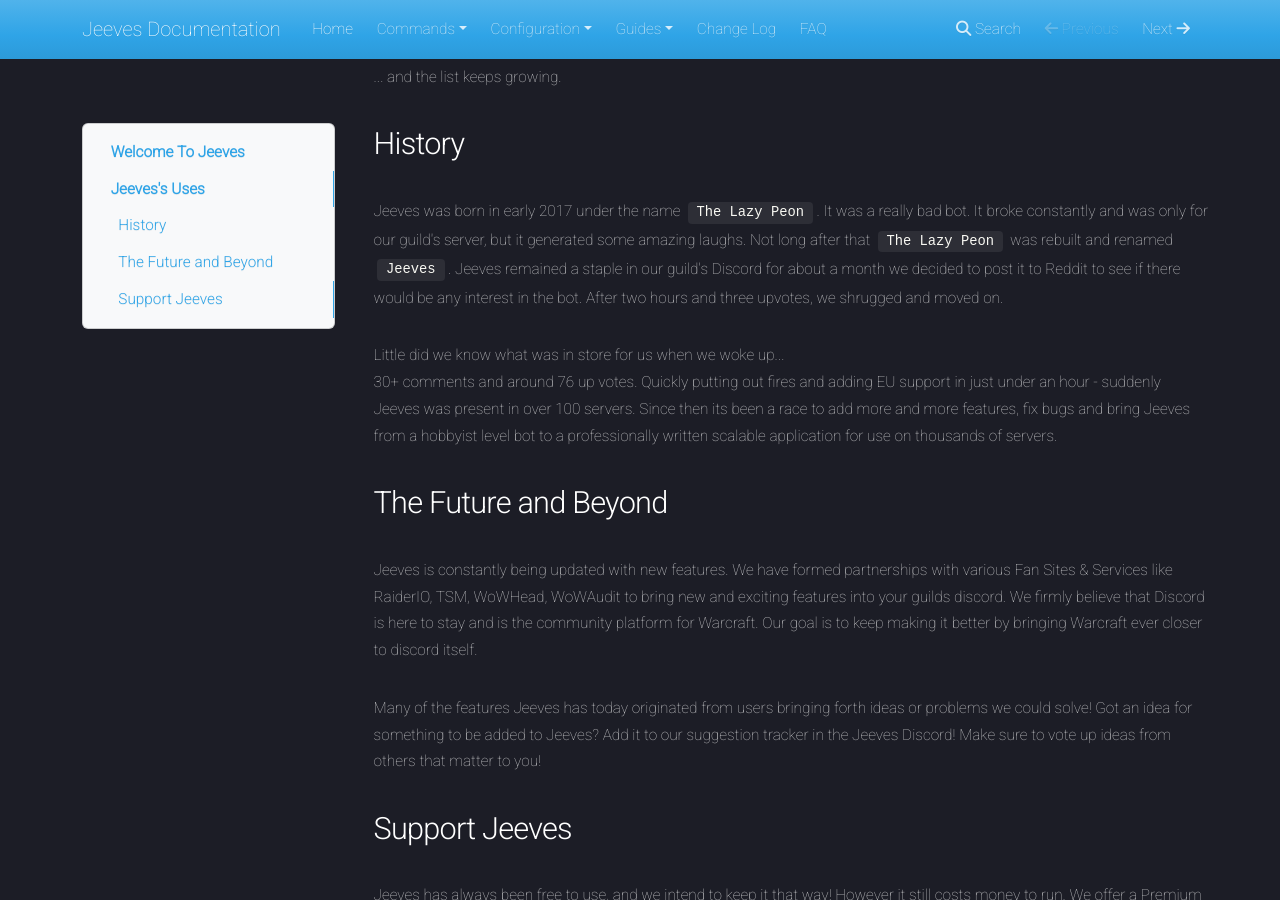
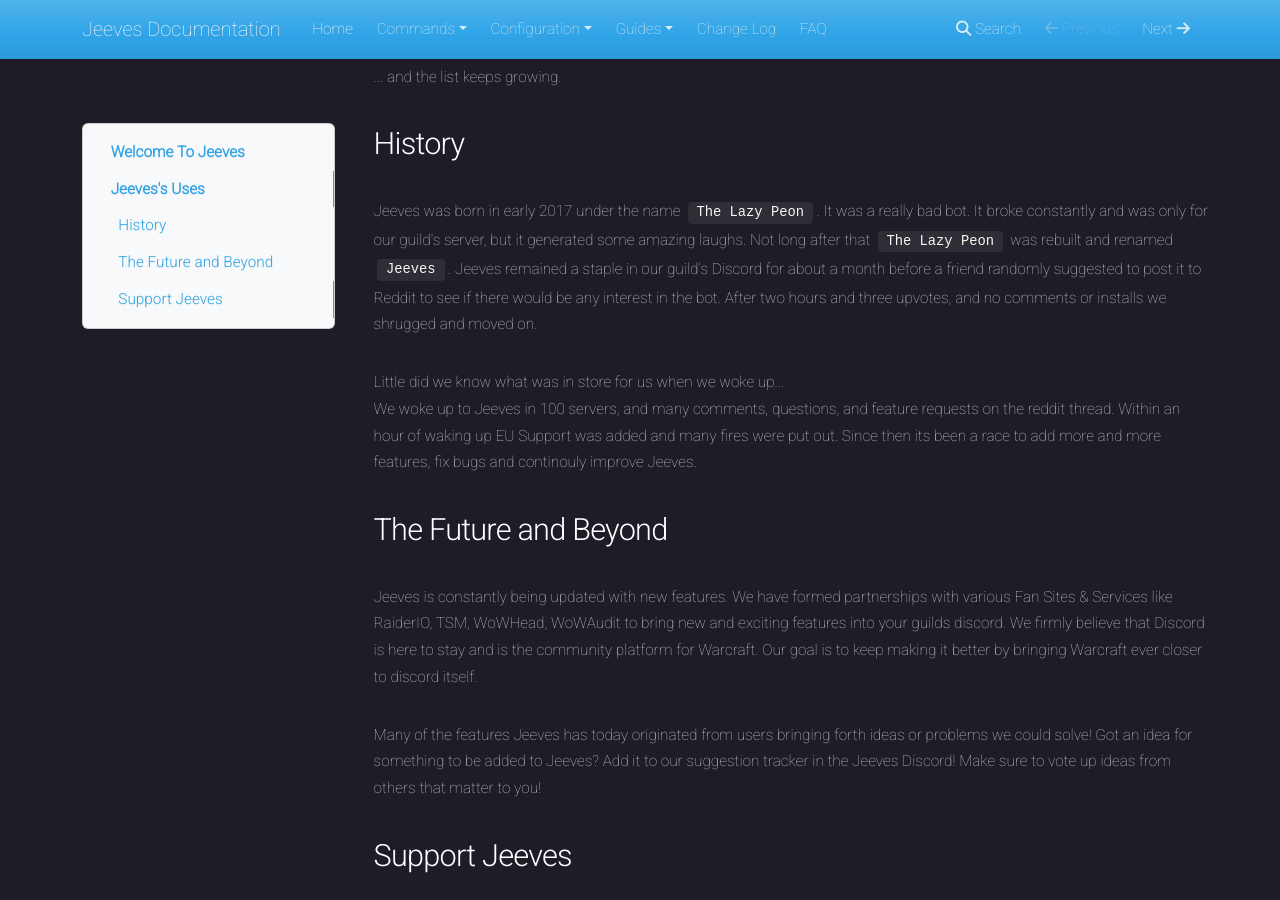
Before and after one commit to TeamJeeves/Jeeves-Bot-Documentation, an MkDocs documentation site: the page built from docs/index.md, in a window 1280 px wide and 900 px high, scrolled down 902 px. Built offline with MkDocs 1.6.1, drawn with Linux system fonts in a browser that asks for light colours; nearby versions of some CDN libraries.

Commit message:
cleanup bot history

```diff
--- a/docs/index.md
+++ b/docs/index.md
@@ -28,10 +28,10 @@ Jeeves can do alot, and you can configure its behavior to a way thats perfect fo
 
 
 ## History
-Jeeves was born in early 2017 under the name `The Lazy Peon`. It was a really bad bot. It broke constantly and was only for our guild's server, but it generated some amazing laughs. Not long after that `The Lazy Peon` was rebuilt and renamed `Jeeves`. Jeeves remained a staple in our guild's Discord for about a month we decided to post it to Reddit to see if there would be any interest in the bot. After two hours and three upvotes, we shrugged and moved on.
+Jeeves was born in early 2017 under the name `The Lazy Peon`. It was a really bad bot. It broke constantly and was only for our guild's server, but it generated some amazing laughs. Not long after that `The Lazy Peon` was rebuilt and renamed `Jeeves`. Jeeves remained a staple in our guild's Discord for about a month before a friend randomly suggested to post it to Reddit to see if there would be any interest in the bot. After two hours and three upvotes, and no comments or installs we shrugged and moved on.
 
 Little did we know what was in store for us when we woke up...
-30+ comments and around 76 up votes. Quickly putting out fires and adding EU support in just under an hour - suddenly Jeeves was present in over 100 servers. Since then its been a race to add more and more features, fix bugs and bring Jeeves from a hobbyist level bot to a professionally written scalable application for use on thousands of servers.
+We woke up to Jeeves in 100 servers, and many comments, questions, and feature requests on the reddit thread. Within an hour of waking up EU Support was added and many fires were put out. Since then its been a race to add more and more features, fix bugs and continouly improve Jeeves.
 
 ## The Future and Beyond
 Jeeves is constantly being updated with new features. We have formed partnerships with various Fan Sites & Services like RaiderIO, TSM, WoWHead, WoWAudit to bring new and exciting features into your guilds discord. We firmly believe that Discord is here to stay and is the community platform for Warcraft. Our goal is to keep making it better by bringing Warcraft ever closer to discord itself.
```
